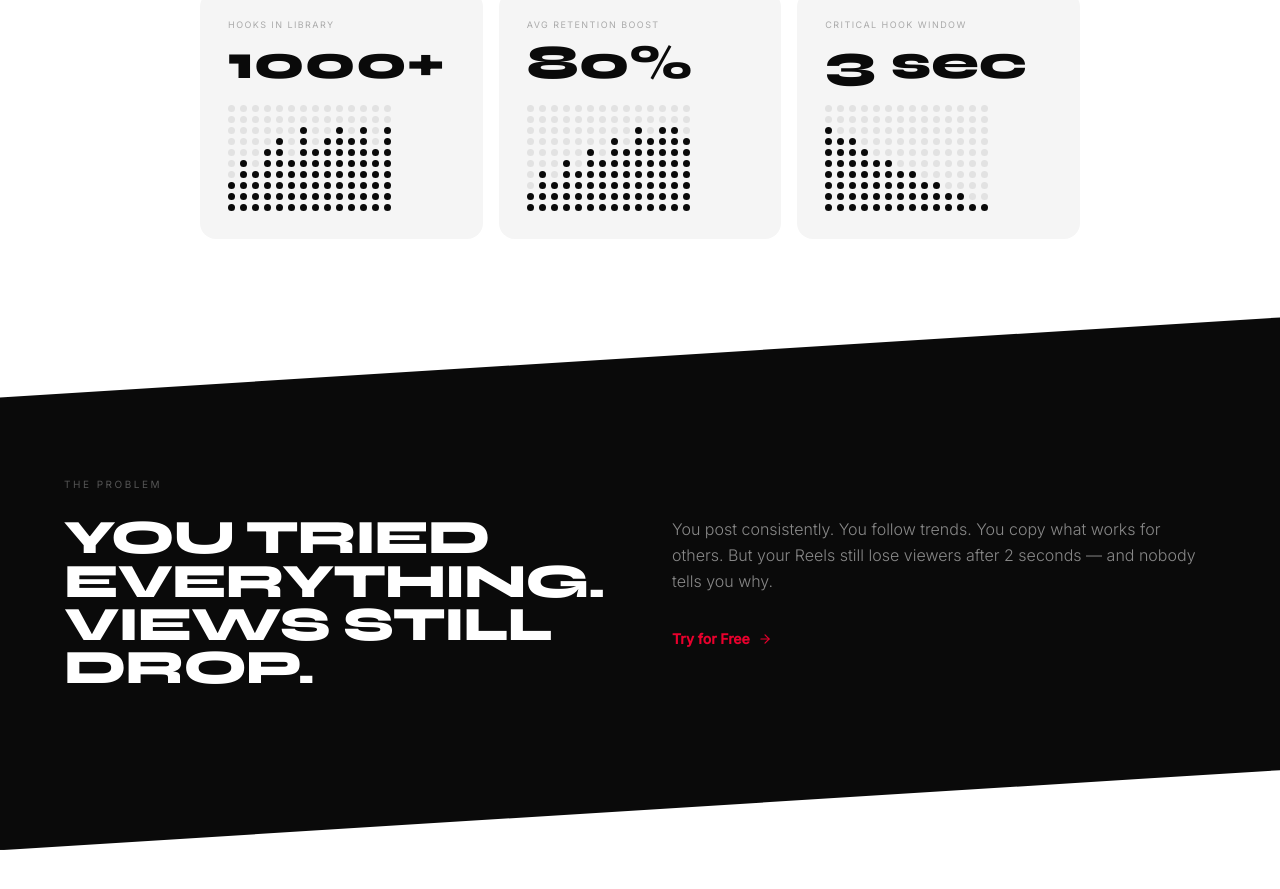
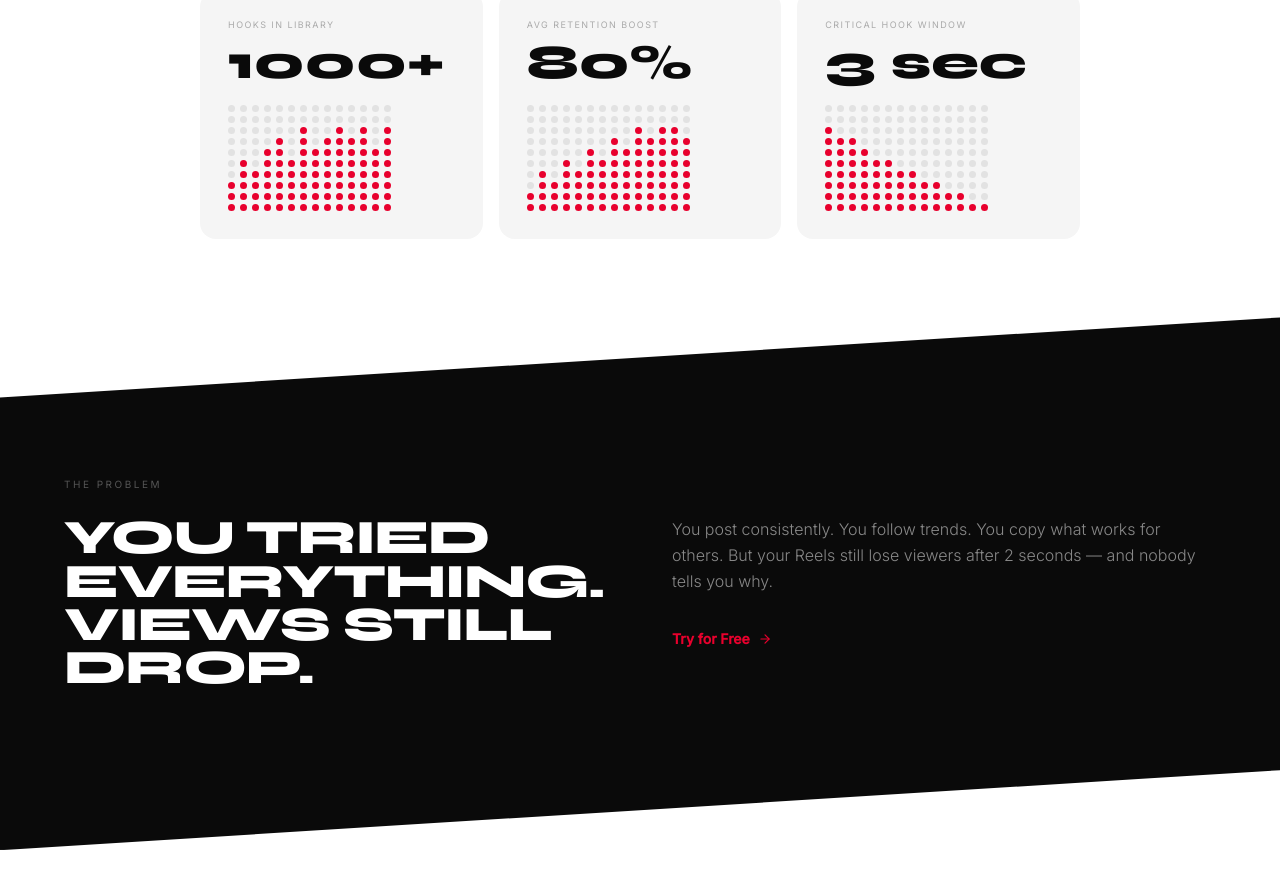
Before and after one commit to bimogg/Hooked.AI, a Next.js app: page / in a window 1280 px wide. Shown: the part 1000-1889 px from the top of the page. Built offline with nearby package versions, Linux system fonts and the light colour scheme; no server answers.

Commit message:
feat: dot matrix dots red
Co-Authored-By: Claude Sonnet 4.6 <noreply@anthropic.com>

```diff
--- a/components/HomeContent.tsx
+++ b/components/HomeContent.tsx
@@ -59,7 +59,7 @@ function DotMatrix({ bars, on }: { bars: number[]; on: boolean }) {
           {Array.from({ length: H }).map((_, r) => (
             <div key={r} style={{
               width: 7, height: 7, borderRadius: '50%',
-              background: r < h ? '#0a0a0a' : 'rgba(10,10,10,0.08)',
+              background: r < h ? '#e8002d' : 'rgba(10,10,10,0.08)',
               opacity: on ? 1 : 0,
               transform: on ? 'scale(1)' : 'scale(0)',
               transition: `opacity .25s ${(c * H + r) * 16}ms, transform .25s ${(c * H + r) * 16}ms`,
```
